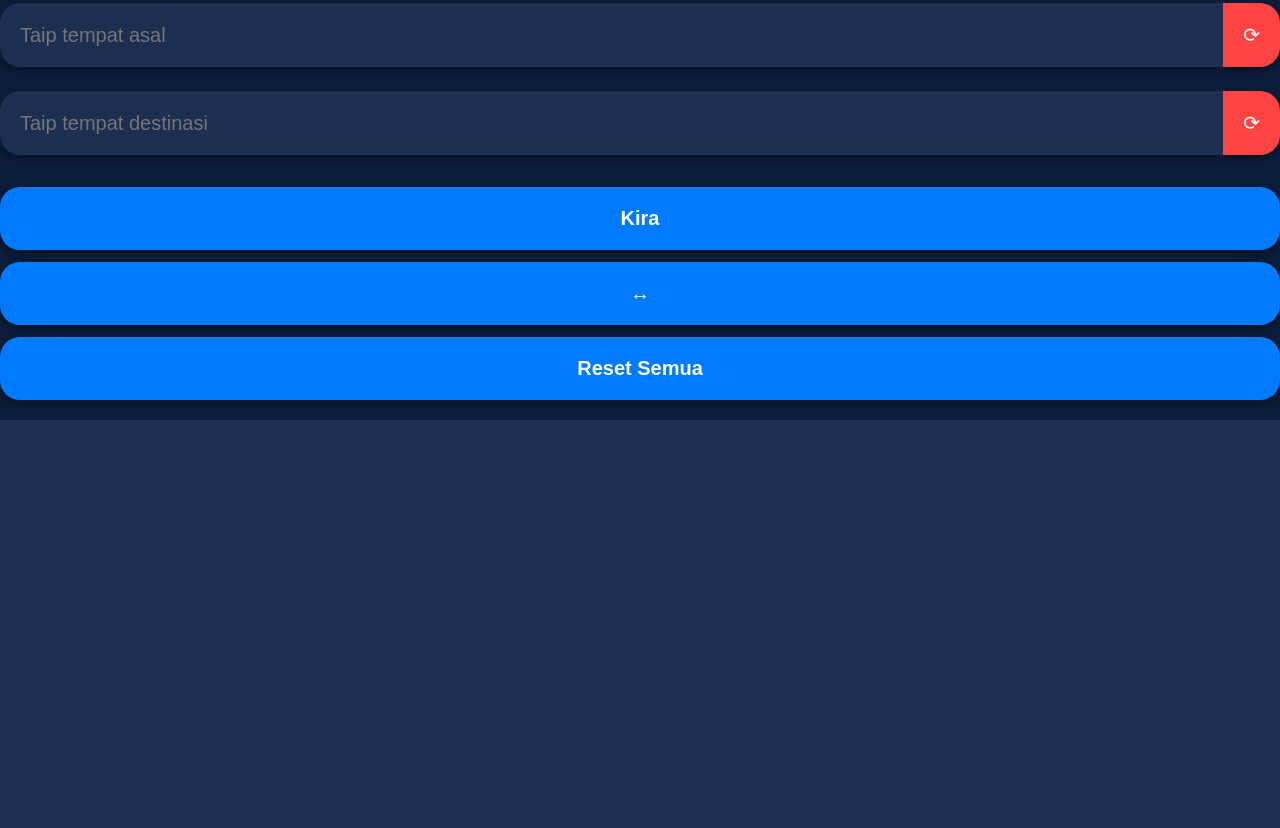
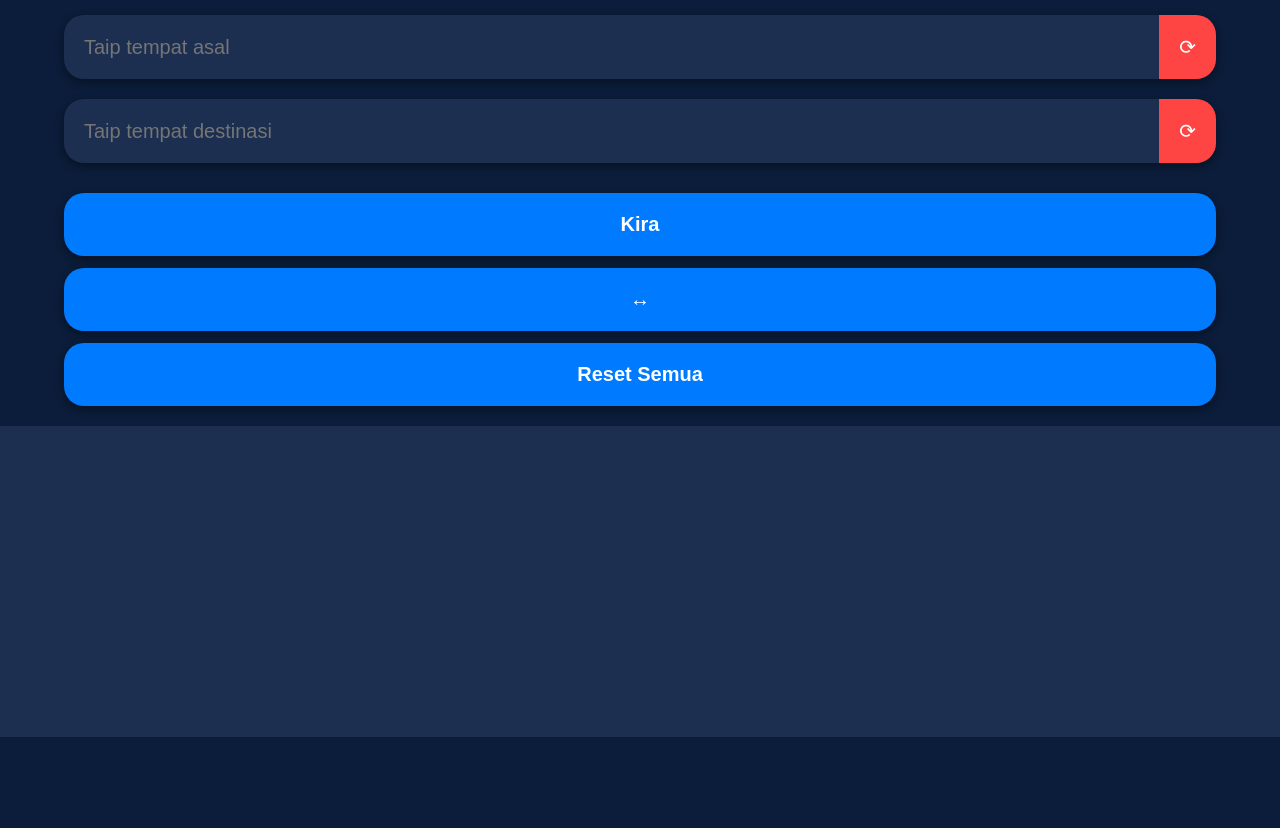
Before and after one commit to mohdrozaimi205/maps, a plain HTML site: page index.html in a window 1280 px wide. Shown: the part 63-891 px from the top of the page. After the commit the page ends 800 px from the top, so only its background shows below. Drawn offline with Linux system fonts and the light colour scheme.

Commit message:
Update style.css

```diff
--- a/style.css
+++ b/style.css
@@ -1,50 +1,53 @@
-body {
-  font-family: Arial, sans-serif;
+html, body {
+  height: 100%;              /* penuh skrin */
   margin: 0;
-  padding: 0;                /* buang padding supaya penuh */
+  padding: 0;
   background-color: #0b1d3a;
   color: #ffffff;
+  font-family: Arial, sans-serif;
+}
+
+body {
+  display: flex;
+  flex-direction: column;
+  justify-content: flex-start;
+  align-items: center;
   text-align: center;
 }
 
+/* Heading */
 h2 {
   margin: 20px 0;
-  font-size: 22px;
+  font-size: 24px;
 }
 
-/* Input group dengan reset button */
+/* Input group */
 .input-group {
   display: flex;
   align-items: center;
-  width: 100%;
-  margin: 12px auto;
+  width: 90%;                /* ikut lebar phone */
+  margin: 10px auto;
   background: #1c2f50;
   border-radius: 20px;
   box-shadow: 0 3px 8px rgba(0,0,0,0.4);
 }
-
 .input-group input {
   flex: 1;
   padding: 20px;
   border: none;
   border-radius: 20px 0 0 20px;
-  font-size: 20px;           /* seragam font */
+  font-size: 20px;
   background: transparent;
   color: #fff;
 }
-
 .input-group button {
   padding: 20px;
   border: none;
   border-radius: 0 20px 20px 0;
   background: #ff4444;
   color: #fff;
-  font-size: 20px;           /* seragam font */
+  font-size: 20px;
   cursor: pointer;
-}
-
-.input-group button:hover {
-  background: #cc0000;
 }
 
 /* Main buttons */
@@ -52,16 +55,15 @@
   display: flex;
   flex-direction: column;
   gap: 12px;
+  width: 90%;
   margin: 20px auto;
-  width: 100%;
 }
-
 .btn-group button {
   width: 100%;
   padding: 20px;
   border-radius: 20px;
   border: none;
-  font-size: 20px;           /* seragam font */
+  font-size: 20px;
   background: #007bff;
   color: #fff;
   font-weight: bold;
@@ -69,63 +71,39 @@
   box-shadow: 0 3px 8px rgba(0,0,0,0.4);
 }
 
-.btn-group button:hover {
-  background: #0056b3;
-}
-
-.reverse-icon {
-  display: inline-block;
-  transition: transform 0.5s ease;
-}
-
-.rotate {
-  transform: rotate(180deg);
-}
-
-/* Suggestions dropdown */
+/* Suggestions */
 .suggestions {
   background: #1c2f50;
   border-radius: 16px;
   max-height: 200px;
   overflow-y: auto;
-  width: 100%;
+  width: 90%;
   margin: 0 auto;
   box-shadow: 0 3px 8px rgba(0,0,0,0.4);
   text-align: left;
 }
-
 .option {
   padding: 16px;
   cursor: pointer;
   border-bottom: 1px solid #333;
-  font-size: 20px;           /* seragam font */
+  font-size: 20px;
 }
 
-.option:hover {
-  background: #2a3f66;
-}
-
-@keyframes fadeIn {
-  from { opacity: 0; transform: translateY(-5px); }
-  to { opacity: 1; transform: translateY(0); }
-}
-
-/* Route box */
+/* Route box fit full frame */
 #route {
-  margin-top: 20px;
+  flex: 1;                   /* ambil baki ruang skrin */
+  width: 100%;
   padding: 20px;
   background: #1c2f50;
-  border-radius: 0;          /* biar flat supaya fit screen */
-  width: 100%;
-  min-height: calc(100vh - 200px); /* penuh dari atas ke bawah kecuali header+butang */
-  box-shadow: none;
+  border-radius: 0;
+  overflow-y: auto;           /* scroll kalau content panjang */
+  font-size: 20px;
   text-align: left;
-  font-size: 20px;           /* seragam font */
 }
 
 .step {
   margin: 12px 0;
-  font-size: 20px;           /* seragam font */
+  font-size: 20px;
   padding: 16px;
   background: #2a3f66;
   border-radius: 14px;
@@ -135,5 +113,5 @@
 summary {
   cursor: pointer;
   font-weight: bold;
-  font-size: 20px;           /* seragam font */
+  font-size: 20px;
 }
```
